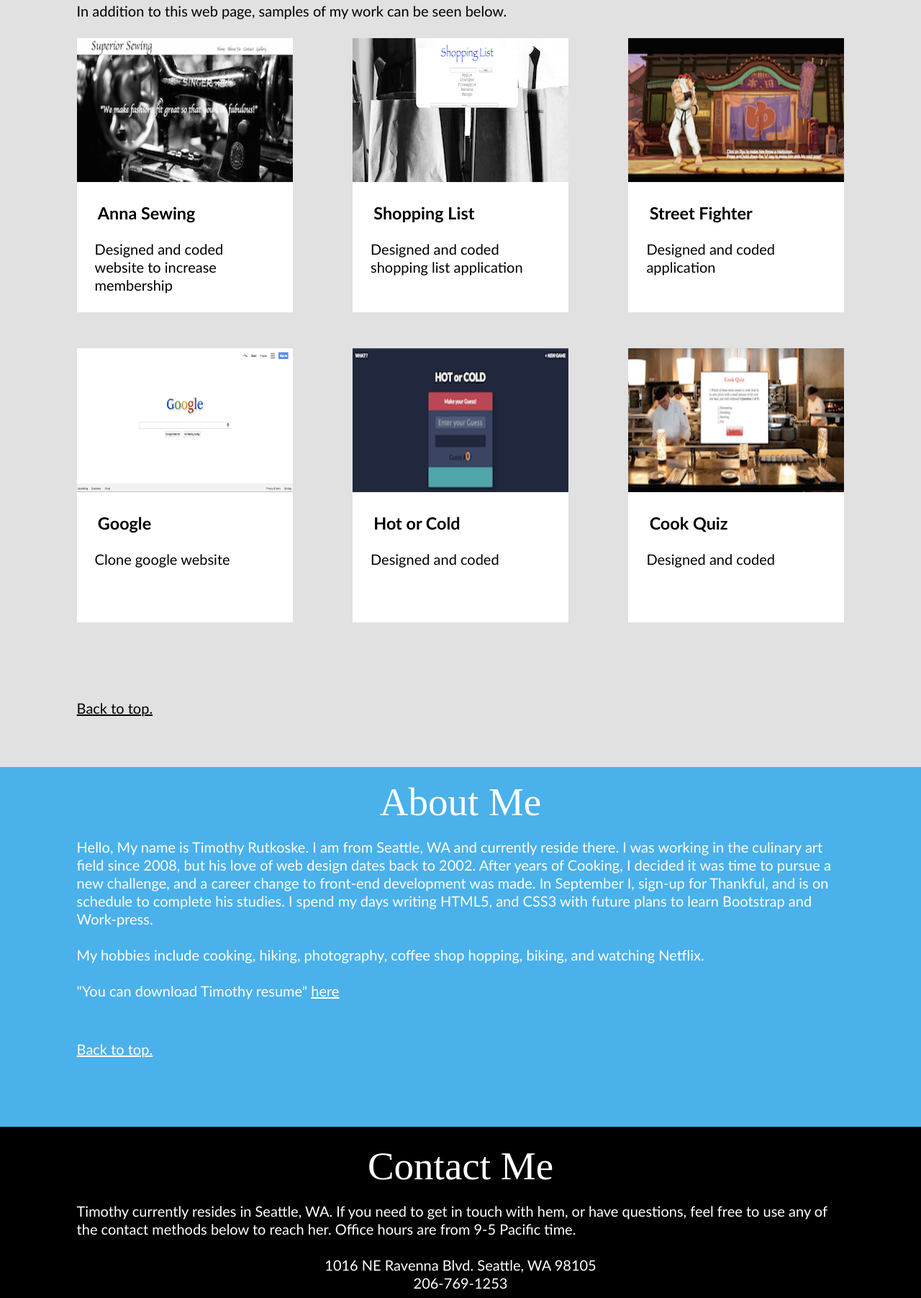
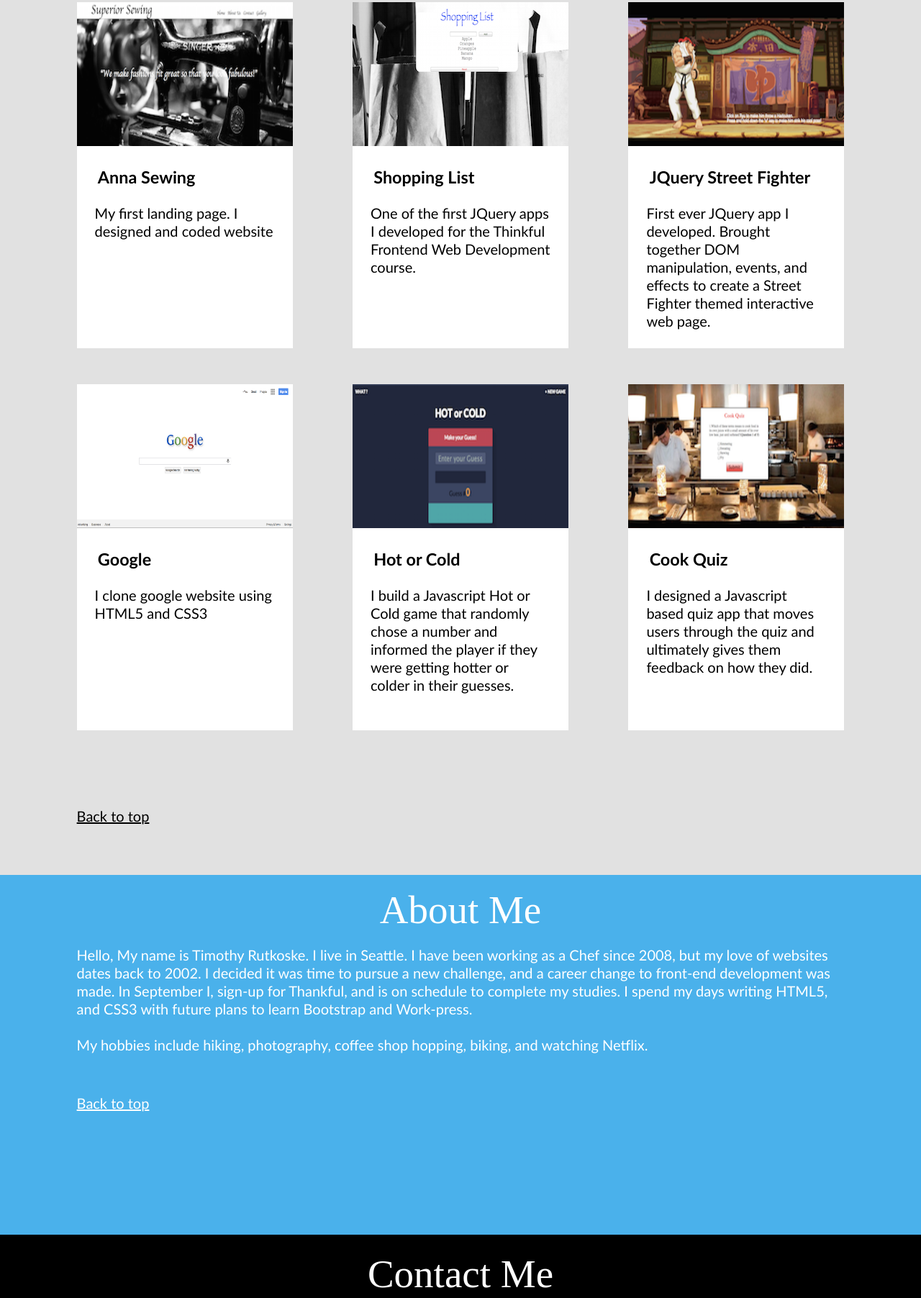
Before and after one commit to dave1532/portfolio, a plain HTML site: page index.html in a window 1280 px wide. Shown: the part 366-2170 px from the top of the page at 72% size. Drawn offline with nearby package versions, Linux system fonts and the light colour scheme.

```diff
--- a/index.html
+++ b/index.html
@@ -2,6 +2,7 @@
 <html lang="en">
 <head>
 	<meta charset="utf-8">
+	<meta content="width=device-width, initial-scale=1.0, maximum-scale=1.0, user-scalable=0" name="viewport">
 	<title>Timothy Rutkoske</title>
 	<link href="styles.css" rel="stylesheet" type="text/css">
 	<script src="http://ajax.googleapis.com/ajax/libs/jquery/1.11.1/jquery.min.js"></script>
@@ -26,7 +27,6 @@
 		</section>
 		<section class="work block">
 			<h2><a name="work">Portfolio</a></h2>
-			<p>In addition to this web page, samples of my work can be seen below.</p>
 			<div class="inner">
 				<a target="_blank" href="http://dave1532.github.io/ann_sewing/">
 					<div class="sample">
@@ -34,7 +34,7 @@
 						"width:300px;
 						height:200px;">
 						<h3>Anna Sewing</h3>
-						<p>Designed and coded website to increase membership</p>
+						<p>My first landing page. I designed and coded website</p>
 					</div>
 				</a>
 				<a target="_blank" href="http://dave1532.github.io/Shopping-List/">
@@ -43,7 +43,7 @@
 						"width:300px;
 						height:200px;">
 						<h3>Shopping List</h3>
-						<p>Designed and coded shopping list application</p>
+						<p>One of the first JQuery apps I developed for the Thinkful Frontend Web Development course.</p>
 					</div>
 				</a>
 				<a target="_blank" href="http://dave1532.github.io/jquery-streetfighter/">
@@ -51,8 +51,8 @@
 						<img src="images/streetfighter.png" alt="streetfighter" style=
 						"width:300px;
 						height:200px;">
-						<h3>Street Fighter</h3>
-						<p>Designed and coded application</p>
+						<h3>JQuery Street Fighter</h3>
+						<p>First ever JQuery app I developed. Brought together DOM manipulation, events, and effects to create a Street Fighter themed interactive web page.</p>
 					</div>
 				</a>
 				<a target="_blank" href="http://dave1532.github.io/Google/">
@@ -61,7 +61,7 @@
 						"width:300px;
 						height:200px;">
 						<h3>Google</h3>
-						<p>Clone google website</p>
+						<p> I clone google website using HTML5 and CSS3</p>
 					</div>
 				</a>
 				<a target="_blank" href="http://dave1532.github.io/hot-or-cold/">
@@ -70,7 +70,7 @@
 						"width:300px;
 						height:200px;">
 						<h3>Hot or Cold</h3>
-						<p>Designed and coded</p>
+						<p>I build a Javascript Hot or Cold game that randomly chose a number and informed the player if they were getting hotter or colder in their guesses.</p>
 					</div>
 				</a>
 				<a target="_blank" href="http://dave1532.github.io/QuizApp/">
@@ -79,27 +79,24 @@
 						"width:300px;
 						height:200px;">
 						<h3>Cook Quiz</h3>
-						<p>Designed and coded </p>
+						<p>I designed a Javascript based quiz app that moves users through the quiz and ultimately gives them feedback on how they did.</p>
 					</div>
 				</a>
 			</div>
-			<p class="clear"><a href="#home">Back to top.</a></p>
+			<p class="clear"><a href="#home">Back to top</a></p>
 		</section>
 		<section class="about block">
 			<div class="line"><h2><a name="about">About Me</a></h2></div>
-			<p>Hello, My name is Timothy Rutkoske. I am from Seattle, WA and currently reside there. I was working in the culinary art field since 2008, but his love of web design dates back to 2002. After years of Cooking, I decided it was time to pursue a new challenge, and a career change to front-end development was made. In September I, sign-up for Thankful, and is on schedule to complete his studies. I spend my days writing HTML5, and CSS3 with future plans to learn Bootstrap and Work-press.</p>
-			<p>My hobbies include cooking, hiking, photography, coffee shop hopping, biking, and watching Netflix.</p>
-		<p class="profile-text">
-		"You can download Timothy resume"
-		<a href="resumefrontend.pdf">here</a>
-			<p><a href="#home">Back to top.</a></p>
+			<p>Hello, My name is Timothy Rutkoske. I live in Seattle. I have been working as a Chef since 2008, but my love of websites dates back to 2002.  I decided it was time to pursue a new challenge, and a career change to front-end development was made. In September I, sign-up for Thankful, and is on schedule to complete my studies. I spend my days writing HTML5, and CSS3 with future plans to learn Bootstrap and Work-press.</p>
+			<p>My hobbies include hiking, photography, coffee shop hopping, biking, and watching Netflix.</p>
+		<p><a href="#home">Back to top</a></p>
 		</section>
 		<section class="contact block">
 			<h2><a name="contact">Contact Me</a></h2>
-			<p>Timothy currently resides in Seattle, WA. If you need to get in touch with hem, or have questions, feel free to use any of the contact methods below to reach her. Office hours are from 9-5 Pacific time.</p>
+			<p>If you need to get in touch, shoot me e-mail. <a href="mailto:davidrutkoske@gmail.com">davidrutkoske@gmail.com</a> Feel free to use any of the contact methods below to reach me.</p>
 		<div class="location spaced-top-bottom">
 		<div class="locations">
-		1016 NE Ravenna Blvd. Seattle, WA 98105
+		5211 11th Ave NE Seattle, WA 98105
 		<br>
 		206-769-1253
 		</div>
@@ -108,7 +105,7 @@
 			<a href="https://plus.google.com/u/0/100133556448959336551/posts" target="_blank"><img src="images/google-plus.png" alt="Google Plus"/></a>
 			<a href="https://twitter.com/davidrutkoske" target="_blank"><img src="images/twitter.png" alt="Twitter" /></a>
 			</div>
-		<p><a href="#home">Back to top.</a></p>
+		<p><a href="#home">Back to top</a></p>
 		</section>
 	</div>
 </body>
```
